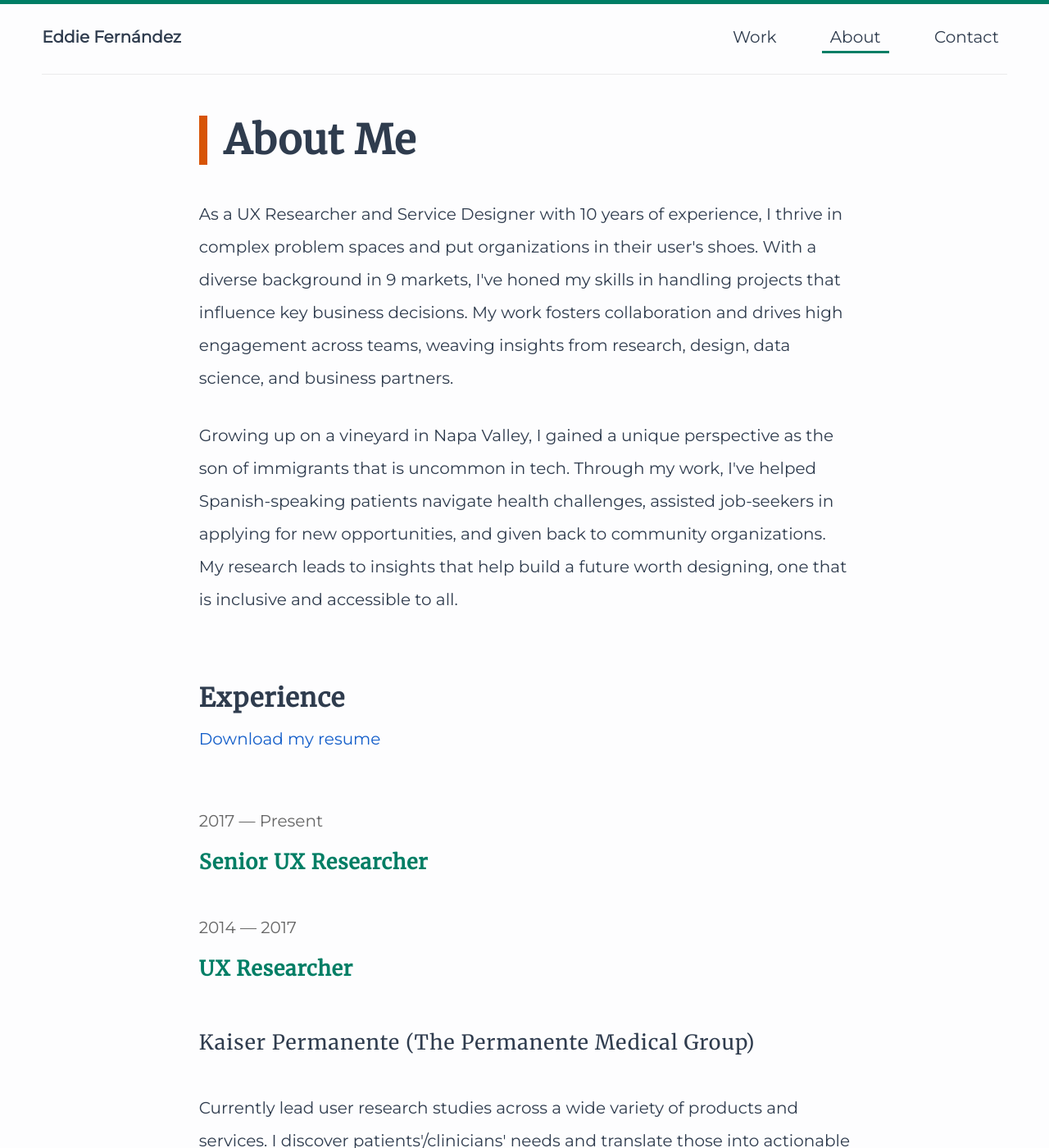
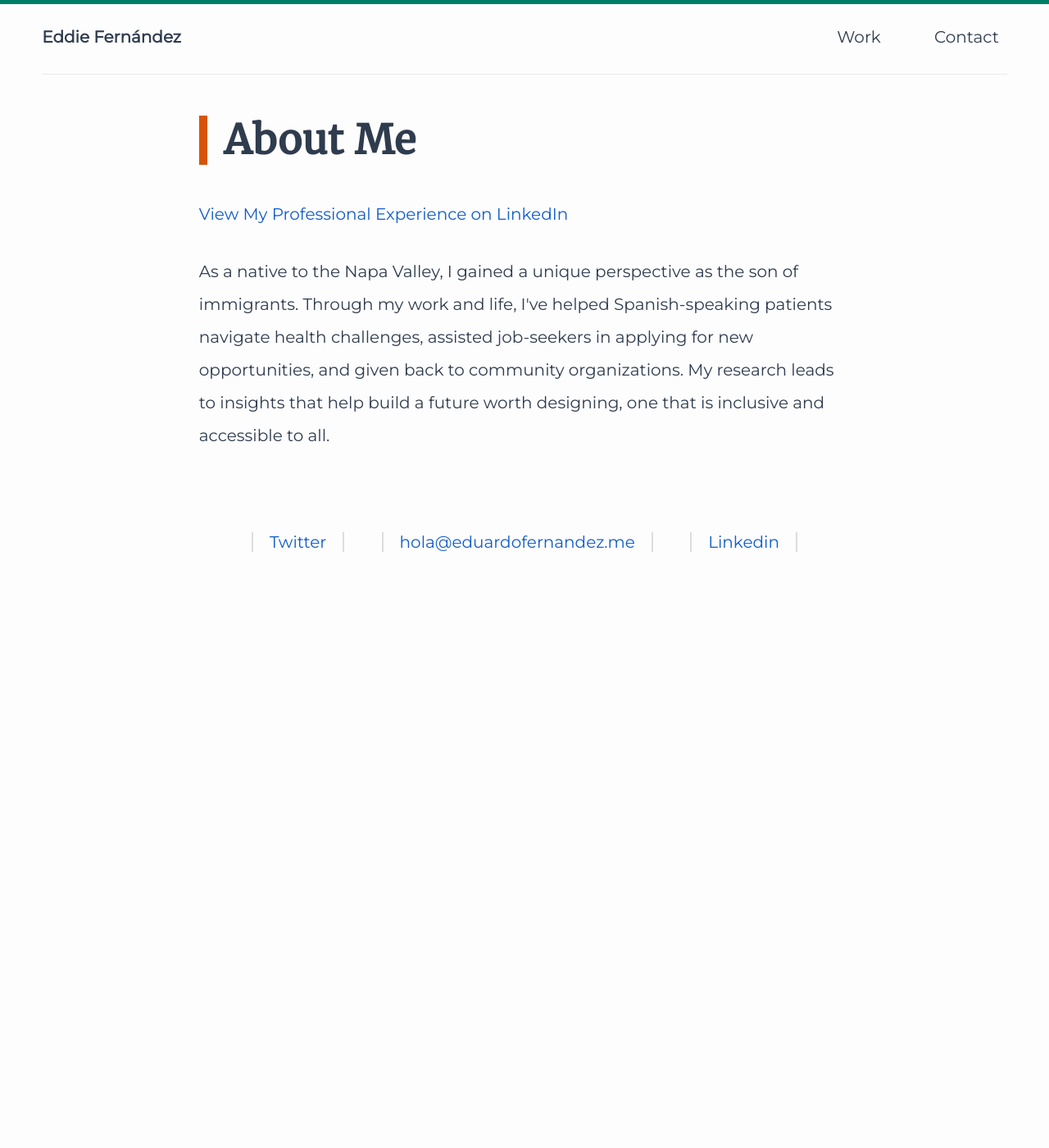
Before and after one commit to edfernan/edfernan.github.io, a Jekyll site: the page built from about/index.html, in a window 1280 px wide and 1400 px high. Shown: the whole window at 82% size. Built offline with Jekyll 4.4.1, drawn with Linux system fonts in a browser that asks for light colours; some of the changed text lies outside the part shown.

Commit message:
2023 - Abbreviated Website
Removed links from header as well as updated home page.

```diff
--- a/_includes/header.html
+++ b/_includes/header.html
@@ -8,13 +8,14 @@
         <li><a href="/">Work</a></li>
       {% endif %}
 
+      <!-- Comment out
       {% if page.url == "/about/" %}
         <li><a href="{{ "/about" | prepend: site.baseurl }}" class="active">About</a></li>
       {% else %}
         <li><a href="{{ "/about" | prepend: site.baseurl }}">About</a></li>
       {% endif %}
 
-      <!-- Comment out
+
       {% if page.url == "/blog/" %}
         <li><a href="{{ "/blog" | prepend: site.baseurl }}" class="active">Blog</a></li>
       {% else %}
--- a/about/index.html
+++ b/about/index.html
@@ -6,60 +6,6 @@ description: A brief look at Eddie Fernandez's background in UX and
 
 <section class="full-col align-center-horiz">
   <h1 class="styled-header">About Me</h1>
-  <p>As a UX Researcher and Service Designer with 10 years of experience, I thrive in complex problem spaces and put organizations in their user's shoes. With a diverse background in 9 markets, I've honed my skills in handling projects that influence key business decisions. My work fosters collaboration and drives high engagement across teams, weaving insights from research, design, data science, and business partners.</p>
-
-  <p>Growing up on a vineyard in Napa Valley, I gained a unique perspective as the son of immigrants that is uncommon in tech. Through my work, I've helped Spanish-speaking patients navigate health challenges, assisted job-seekers in applying for new opportunities, and given back to community organizations. My research leads to insights that help build a future worth designing, one that is inclusive and accessible to all.</p>
+  <a class="gap-bottom-large" href="https://www.linkedin.com/in/fernandezeduardo13/">View My Professional Experience on LinkedIn</a>
+  <p>As a native to the Napa Valley, I gained a unique perspective as the son of immigrants. Through my work and life, I've helped Spanish-speaking patients navigate health challenges, assisted job-seekers in applying for new opportunities, and given back to community organizations. My research leads to insights that help build a future worth designing, one that is inclusive and accessible to all.</p>
 </section>
-
-<section class="full-col align-center-horiz max-text-width">
-  <h2 class="text3 zero">Experience</h2>
-  <a class="gap-bottom-large" href="https://www.dropbox.com/s/txlv51yqe6lzxj7/Fernandez_Resume_p.pdf?dl=0">Download my resume</a>
-  <div class="position">
-    <p class="date">2017 &mdash; Present</p>
-    <p class="text4 label zeroed-header">Senior UX Researcher</p>
-    <p class="date">2014 &mdash; 2017</p>
-    <p class="text4 label zeroed-header">UX Researcher</p>
-    <p class="text4">Kaiser Permanente (The Permanente Medical Group)</p>
-    <p>Currently lead user research studies across a wide variety of products and services. I discover patients'/clinicians' needs and translate those into actionable insights.</p>
-    <ul>
-      <li>Shaped the 2018 strategy for a service in a yearlong user research effort to improve the service design.</li>
-      <li>Spearheaded new initiatives to recruit and gather feedback from Spanish-speaking patients.</li>
-      <li>Designed creative user research approaches to tackle unique problems and constraints.</li>
-    </ul>
-  </div>
-
-  <div class="position">
-    <p class="date">2013 &mdash; 2014</p>
-    <p class="text4 label zeroed-header">UX Designer</p>
-    <p class="text4">Contero Software</p>
-    <ul>
-      <li>Forged relationships with local governments to research opportunities aimed to streamline government processes.</li>
-      <li>Designed a minimum viable product to further test product fit.</li>
-    </ul>
-  </div>
-
-  <div class="position">
-    <p class="date">2013</p>
-    <p class="text4 label zeroed-header">UX Researcher (Volunteer)</p>
-    <p class="text4">TheCup.us</p>
-    <ul>
-      <li>Informed a redesign using surveys, competitive analysis, user interviews, and personas to capture user behavior.</li>
-    </ul>
-  </div>
-
-  <div class="position">
-    <p class="date">2012</p>
-    <p class="text4 label zeroed-header">Usability Intern</p>
-    <p class="text4">Robert Half International</p>
-    <ul>
-      <li>Increased a user flow’s completion rates by 22% through user testing.</li>
-    </ul>
-  </div>
-
-  <h2 class="text3 gap-top">Community Service</h2>
-  <div class="posiition">
-    <p class="date">2015 &mdash; Present</p>
-    <p class="text4 label zeroed-header">Chair (Bay Area)</p>
-    <p class="text4">Summer Search Alumni Board</p>
-  </div>
-</section>
--- a/index.html
+++ b/index.html
@@ -4,7 +4,8 @@ title: Eddie Fernandez | UX Researcher and Service Designer
 description: Eddie Fernandez is a UX Researcher and Service Designer based in the Bay Area.
 ---
 <section class="full-col align-center-horiz max-text-width">
-  <p class="text1 center">&iexcl;Hola!</p>
+  <h1 class="styled-header">About Me</h1>
+  <a class="gap-bottom-large" href="https://www.linkedin.com/in/fernandezeduardo13/">View My Professional Experience on LinkedIn</a>
 
   <p>As a <em class="inline-em">Senior UX Researcher</em> with 10 years of industry expertise, I thrive in using research to develop effective strategies for 0-to-1 and existing products. With a diverse background conducting research in 9 different markets, I have honed my skills in handling complex projects that influence key business decisions across product and strategy.</p>
 
@@ -16,7 +17,7 @@ description: Eddie Fernandez is a UX Researcher and Service Designer based in th
   <p>Due to NDA agreements, the following work examples are from several years ago and more recent work cannot be displayed publicly. However, I would be happy to discuss them further in a private setting and share portfolio items that are not subject to similar restrictions.</p>
   {% for page in site.pages %} {% if page.layout == "portEntry" %}
     <div class="project">
-      <h2 class="project-title"><a href="{{ page.url | prepend: site.baseurl }}">{{ page.shortTitle }}</a></h2>
+      <h2 class="project-title"><a href="{{ page.url | prepend: site.baseurl }}">{{ page.shortTitle }} (2017)</a></h2>
       <div class="">
         <p><span class="label-block">Methods Used</span>{{ page.methods }}</p>
         <p>{{ page.description }}</p>
```
